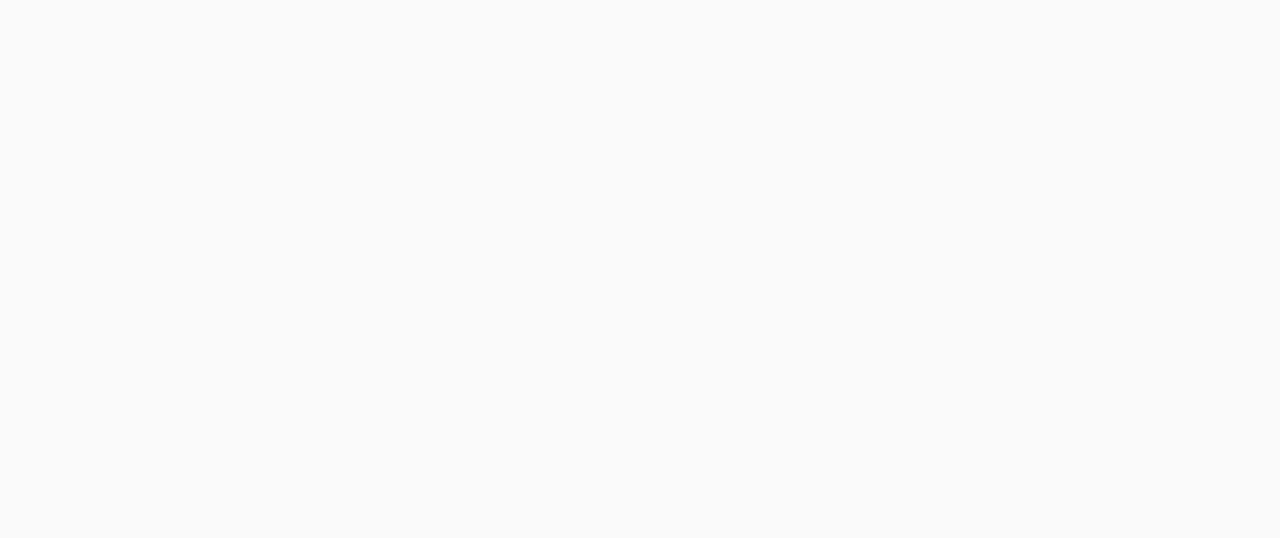
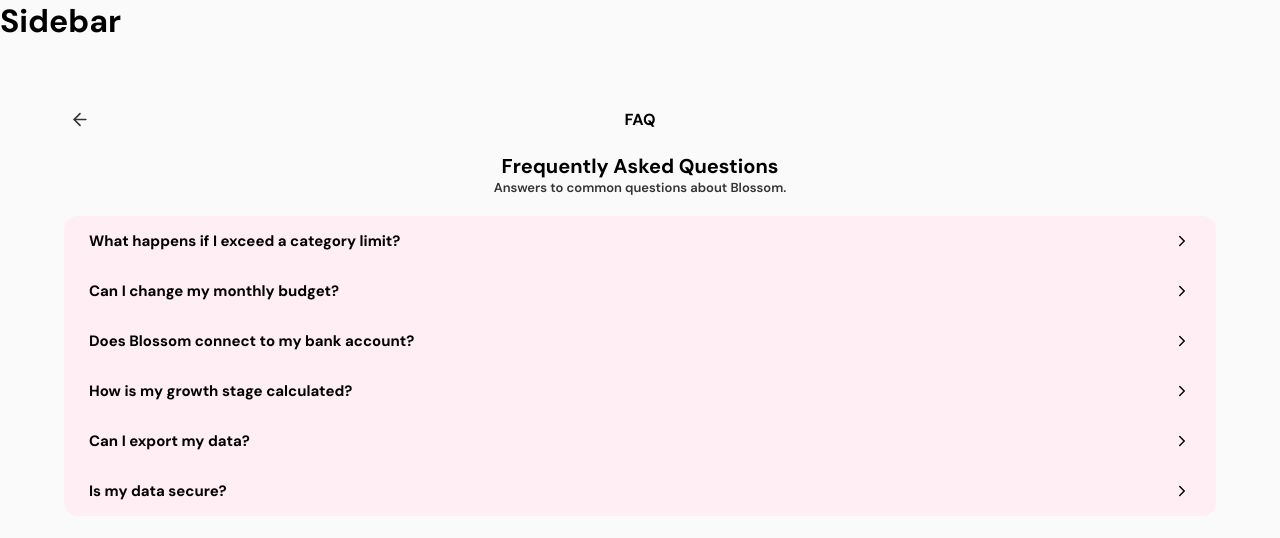
Before and after one commit to mirelalexy/blossom, a React (Vite) app in the folder frontend/: page /settings/faq in a window 1280 px wide. Before the commit this address had no page. Shown: the top 538 px of the page. Built offline with nearby package versions, Linux system fonts and the light colour scheme.

Commit message:
feat(settings): add FAQ page

```diff
--- a/frontend/src/App.jsx
+++ b/frontend/src/App.jsx
@@ -17,6 +17,7 @@ import { GoalsProvider } from "./store/GoalsStore"
 import { ThemeProvider } from "./store/ThemeStore"
 import ThemeSettings from "./pages/settings/ThemeSettings"
 import AppTips from "./pages/settings/AppTips"
+import FAQ from "./pages/settings/FAQ"
 
 function App() {
   return (
@@ -121,6 +122,14 @@ function App() {
                   </AppLayout>
                 }
               />
+              <Route
+                path="/settings/faq"
+                element={
+                  <AppLayout>
+                    <FAQ />
+                  </AppLayout>
+                }
+              />
               <Route path="login" element={<Login />} />
             </Routes>
           </BrowserRouter>
--- /dev/null
+++ b/frontend/src/data/faq.js
@@ -0,0 +1,26 @@
+export const faq = [
+    {
+        title: "What happens if I exceed a category limit?",
+        content: "Blossom won't block your spending. If you exceed a category limit, it simply reflects the change in your summaries. You can always adjust your limits if they stop reflecting your needs."
+    },
+    {
+        title: "Can I change my monthly budget?",
+        content: "Yes. Your budget can be updated anytime from the settings page. Adjusting it won't affect your past transactions."
+    },
+    {
+        title: "Does Blossom connect to my bank account?",
+        content: "No. Blossom is designed as a manual tracking tool. This keeps your financial data private and fully under your control."
+    },
+    {
+        title: "How is my growth stage calculated?",
+        content: "Your growth stage reflects your consistency and awareness over time. Logging transactions regularly and reviewing your spending helps your progress evolve."
+    },
+    {
+        title: "Can I export my data?",
+        content: "Yes. You can export your transaction history as a CSV file from the Data & Privacy section in Settings."
+    },
+    {
+        title: "Is my data secure?",
+        content: "Your data is securely stored in your Blossom account and synced across your devices."
+    }
+]
--- a/frontend/src/pages/Settings.jsx
+++ b/frontend/src/pages/Settings.jsx
@@ -69,6 +69,7 @@ function Settings() {
                     <SettingsItem
                         icon="faq"
                         label="FAQ"
+                        onClick={() => navigate("/settings/faq")}
                     />
                 </SettingsCard>
             </Section>
--- /dev/null
+++ b/frontend/src/pages/settings/FAQ.jsx
@@ -0,0 +1,32 @@
+import PageHeader from "../../components/ui/PageHeader"
+import PageIntro from "../../components/ui/PageIntro"
+import AccordionItem from "../../components/ui/AccordionItem"
+import SettingsCard from "../../components/settings/SettingsCard"
+import Section from "../../components/ui/Section"
+
+import { faq } from "../../data/faq"
+
+function FAQ() {
+    return (
+        <div className="settings-content">
+            <PageHeader title="FAQ" />
+
+            <PageIntro
+                title="Frequently Asked Questions"
+                text="Answers to common questions about Blossom."
+            />
+
+            <Section>
+                <SettingsCard>
+                    {faq.map((tip, index) => (
+                        <AccordionItem key={index} title={tip.title}>
+                            {tip.content}
+                        </AccordionItem>
+                    ))}
+                </SettingsCard>
+            </Section>
+        </div>
+    )
+}
+
+export default FAQ
```
